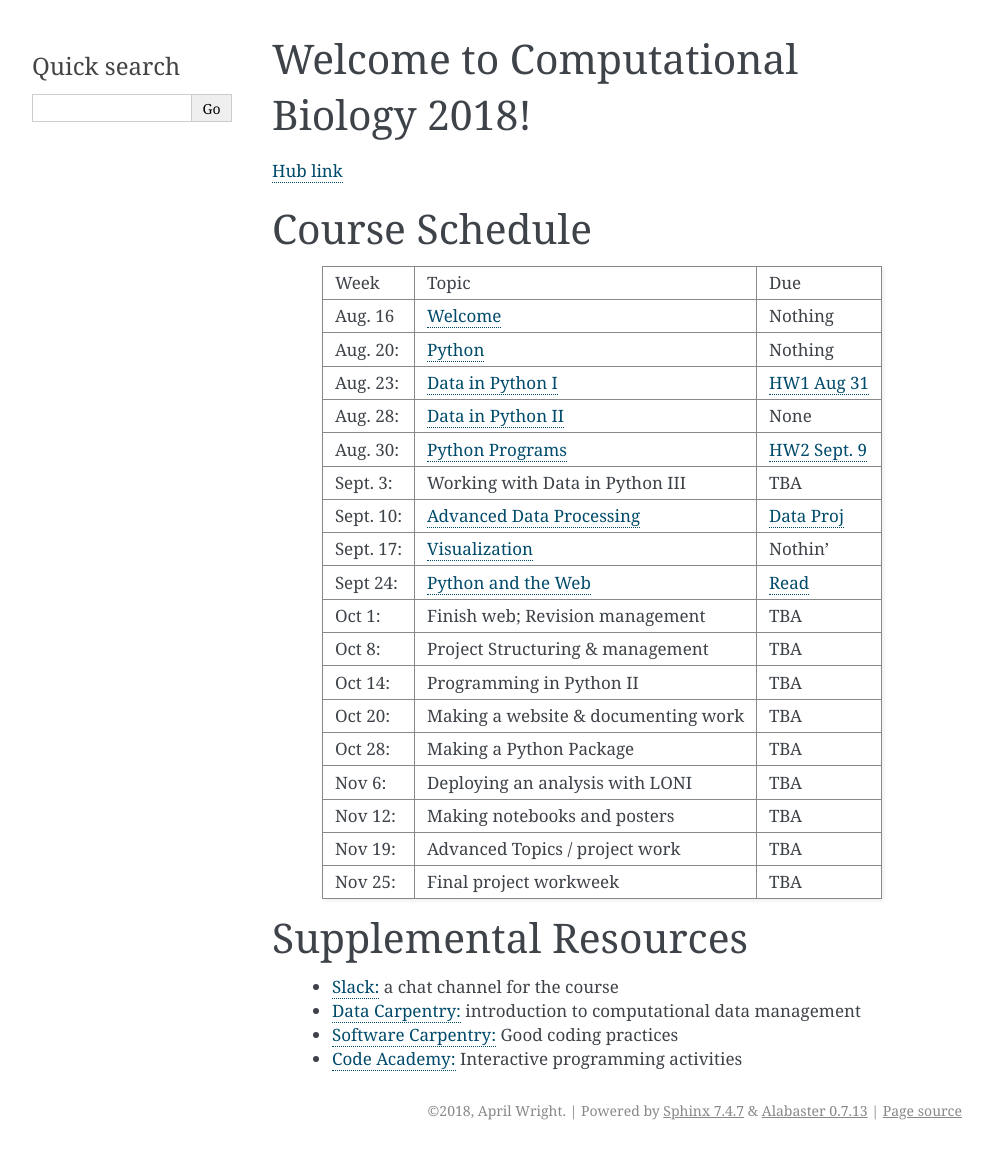
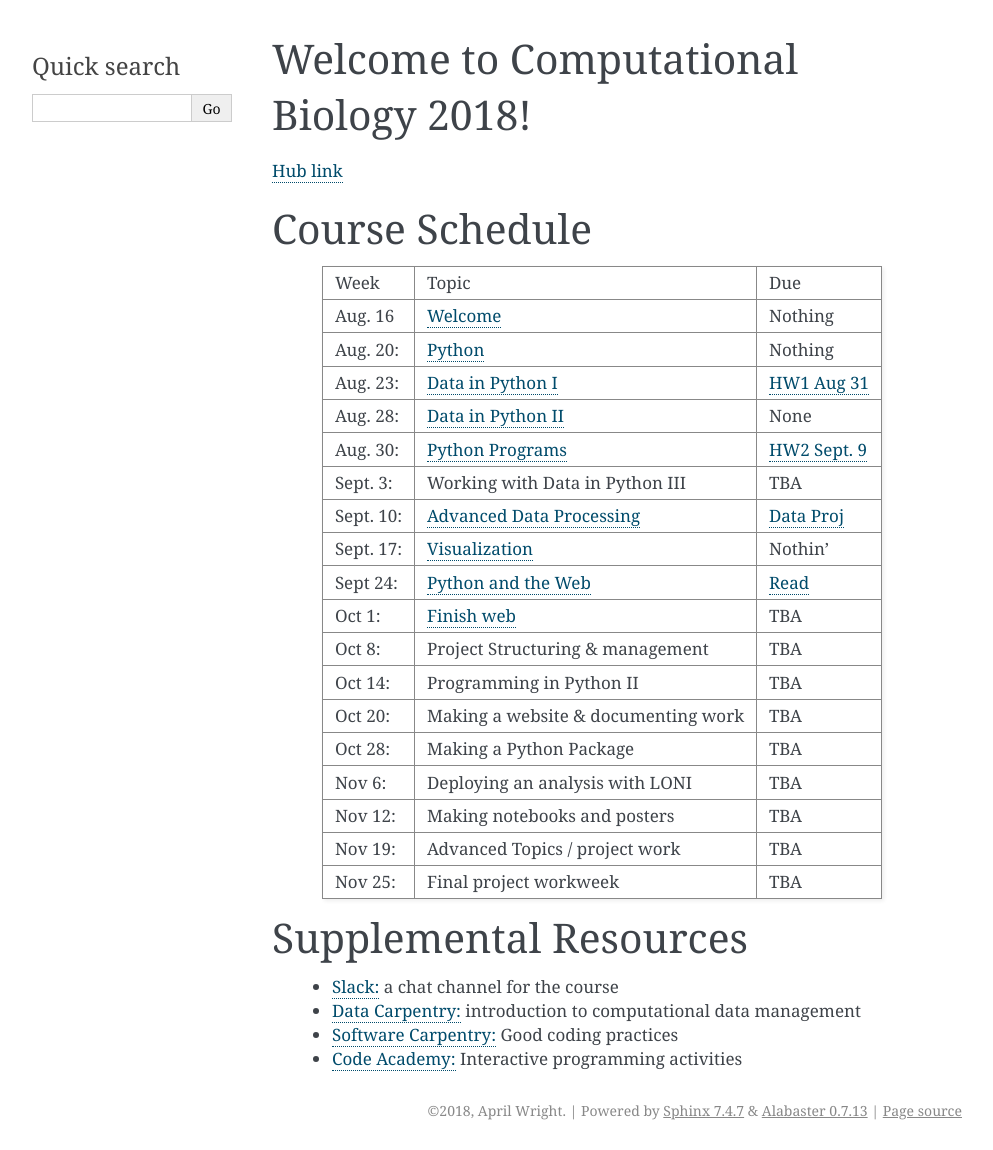
Before and after one commit to wrightaprilm/CompBio2018, a Sphinx documentation site: the page built from docs/index.rst, in a window 1280 px wide. Shown: the whole page, without its empty margins (148-1141 px from the left). Built offline with Sphinx 7.4.7, drawn with Linux system fonts in a browser that asks for light colours.

Commit message:
update index

```diff
--- a/docs/index.rst
+++ b/docs/index.rst
@@ -37,7 +37,7 @@ Course Schedule
 +------------+----------------------------------------------------------+--------------------------------------------------------------------------------+
 | Sept 24:   |	`Python and the Web <https://bit.ly/2NyD88n>`_          | `Read <https://www.ncbi.nlm.nih.gov/pmc/articles/PMC3820096/#!po=0.833333>`_   |
 +------------+----------------------------------------------------------+--------------------------------------------------------------------------------+
-| Oct 1:     |	Finish web; Revision management                         | TBA                                                                            |
+| Oct 1:     |	`Finish web <https://bit.ly/2NyD88n>`_                  | TBA                                                                            |
 +------------+----------------------------------------------------------+--------------------------------------------------------------------------------+
 | Oct 8:     |	Project Structuring & management                        | TBA                                                                            |
 +------------+----------------------------------------------------------+--------------------------------------------------------------------------------+
```
